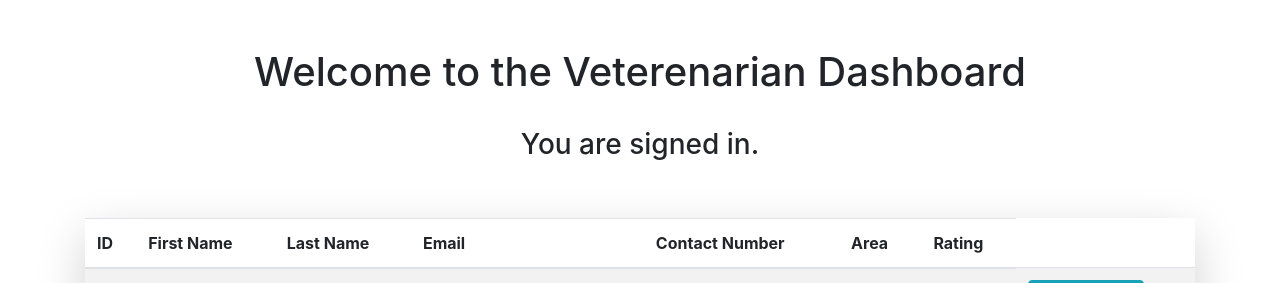
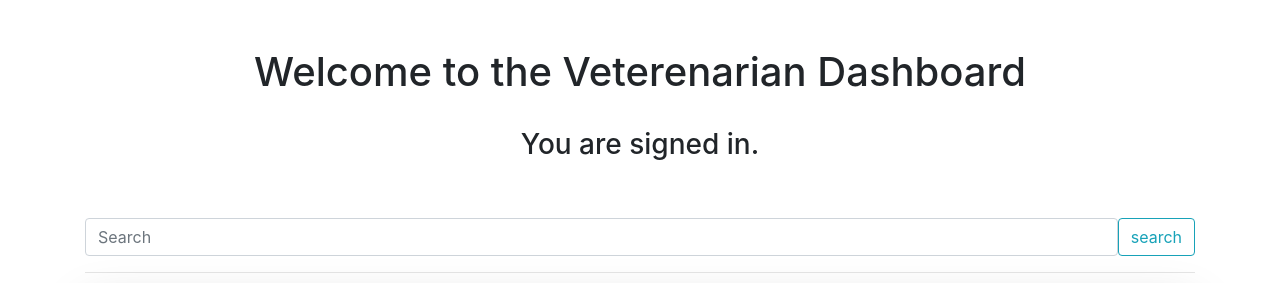
Before and after one commit to arik5233/FeedFormulation, a Flask app: page / in a window 1280 px wide. Shown: the part 56-339 px from the top of the page. Run offline with Flask 3, Linux system fonts and the light colour scheme; the visitor is signed in with stand-in values (Sample User, id 1); data comes from the database, SQL or seed files in the repository; some libraries are stand-ins or nearby versions.

Commit message:
Requirements satisfied

```diff
--- a/requirements.txt
+++ b/requirements.txt
@@ -14,6 +14,7 @@ jsonpointer==2.3
 jsonschema==4.17.3
 MarkupSafe==2.1.2
 matplotlib-inline==0.1.6
+nest-asyncio==1.5.6
 numpy==1.21.6
 prometheus-client==0.16.0
 prompt-toolkit==3.0.38
--- a/website/models.py
+++ b/website/models.py
@@ -10,4 +10,6 @@ class User(db.Model, UserMixin):
     password = db.Column(db.String(200))
     contact_num = db.Column(db.String(11))
     address = db.Column(db.String(500))
-    rating = db.Column(db.Integer, default=0)
+    rating_count = db.Column(db.Integer, default=0)
+    rating_sum = db.Column(db.Integer, default=0)
+    rating = db.Column(db.Float, default=0)
--- a/website/templates/home.html
+++ b/website/templates/home.html
@@ -1,5 +1,30 @@
-{% extends "base.html" %} {% block title %}Dashboard{% endblock %} {% block
-content %}
+{% extends "base.html" %} {% block title %}Dashboard{% endblock %}
+{% block head %}
+<link href="//maxcdn.bootstrapcdn.com/bootstrap/4.0.0/css/bootstrap.min.css" rel="stylesheet" id="bootstrap-css">
+<script src="//maxcdn.bootstrapcdn.com/bootstrap/4.0.0/js/bootstrap.min.js"></script>
+<script src="//cdnjs.cloudflare.com/ajax/libs/jquery/3.2.1/jquery.min.js"></script>
+
+<link href="https://cdnjs.cloudflare.com/ajax/libs/select2/4.0.6-rc.0/css/select2.min.css" rel="stylesheet" />
+<script src="https://cdnjs.cloudflare.com/ajax/libs/select2/4.0.6-rc.0/js/select2.min.js"></script>
+
+<script>
+    function ClearFields() {
+        document.getElementById("search").value = "";
+    }
+</script>
+
+<style>
+    .select2-container .select2-selection--single {
+        height: 34px !important;
+    }
+
+    .select2-container--default .select2-selection--single {
+        border: 1px solid #ccc !important;
+        border-radius: 0px !important;
+    }
+</style>
+{% endblock %}
+{% block content %}
 <br />
 <br />
 <h1 align="center">Welcome to the Veterenarian Dashboard</h1>
@@ -7,6 +32,30 @@ content %}
 <h3 align="center">You are signed in.</h3>
 <br />
 <br />
+<!-- <div class="row" style="justify-content: right;">
+    <form class="col-md-4" method="post" onclick="asd()">
+        <select class="select2" data-live-search="true" name="search_bar">
+            <option selected disabled hidden>Search</option>
+            {% for user in users %}
+                <option id="{{ user.id }}" value="{{ user.id }}" name="search_dropdown"><a href="/vet/{{ user.id }}">{{ user.id }}. {{ user.first_name }} {{ user.last_name }}</a></option>
+            {% endfor %}
+        </select>
+    </form>
+</div> -->
+<form method="POST">
+    <div class="input-group">
+        <datalist id="suggestions">
+            {% for user in users %}
+            <option name="search-options" id="{{ user.id }}">{{ user.id }}. {{ user.first_name }} {{ user.last_name }}
+            </option>
+            {% endfor %}
+        </datalist>
+        <input name="search" type="search" id="search-bar" class="form-control rounded" placeholder="Search"
+            aria-label="Search" aria-describedby="search-addon" autoComplete="on" list="suggestions" default="" />
+        <button type="submit" class="btn btn-outline-info" onclick="ClearFields()">search</button>
+    </div>
+</form>
+<hr>
 <!-- <div class="shadow p-3 mb-5 bg-body-tertiary rounded">Regular shadow</div> -->
 <!-- <div class="container shadow p-3 mb-5 bg-body-tertiary rounded"> -->
 <table class="table table-striped table-hover shadow-lg p-3 mb-5 bg-body-tertiary rounded">
@@ -30,10 +79,10 @@ content %}
             <td>{{ user.email }}</td>
             <td>{{ user.contact_num }}</td>
             <td>{{ user.address }}</td>
-            <td>{{ user.rating }}</td>
+            <td>{{ "%0.2f" | format(user.rating | float) }}</td>
 
             <td>
-                <a href="https://feed-formulation.onrender.com/vet/{{ user.id }}">
+                <a href="/vet/{{ user.id }}">
                     <button type="button" class="btn btn-info">View Profile</button></a>
             </td>
         </tr>
--- a/website/templates/wall.html
+++ b/website/templates/wall.html
@@ -76,7 +76,7 @@ endif %} {% block head %}
                 <b>Rating: </b>
             </label>
 
-            <p class="form-control" id="rating">{{obj.rating}}</p>
+            <p class="form-control" id="rating">{{ "%0.2f" | format(obj.rating | float) }}</p>
 
             <button class="btn btn-secondary" type="button" id="rating_btn" onclick="ratingg()">
                 Review
@@ -89,7 +89,7 @@ endif %} {% block head %}
                         <span class="field-label-info"></span>
                         <input type="hidden" id="selected_rating" name="selected_rating" value="0" required="required">
                     </label>
-                    <h2 class="bold rating-header" style="">
+                    <h2 class="bold rating-header">
                         <span class="selected-rating">0</span><small> / 5</small>
                     </h2>
                     <button name="rate" type="submit" class="btnrating btn btn-default btn-lg" data-attr="1"
--- a/website/templates/wall_norating.html
+++ b/website/templates/wall_norating.html
@@ -35,7 +35,7 @@ endif %} {% block head %}
                 <b>Rating: </b>
             </label>
 
-            <p class="form-control" id="rating">{{obj.rating}}</p>
+            <p class="form-control" id="rating">{{ "%0.2f" | format(obj.rating | float) }}</p>
             <br /><br />
         </fieldset>
     </div>
--- a/website/views.py
+++ b/website/views.py
@@ -1,8 +1,9 @@
-from flask import Blueprint, render_template , request, flash, redirect, url_for
+from flask import Blueprint, render_template , request, flash, redirect, url_for, jsonify
 from flask_login import login_required, current_user
 from .models import User
 from . import db
 from .calculate import calculate_feed
+import asyncio
 import json
 
 nutrients_quantity_dict = {}
@@ -10,15 +11,20 @@ nutrients_quantity_dict['hen'] = json.load(open('nutrients_quantity_dict.txt'))
 
 views = Blueprint('views', __name__)
 
-@views.route('/')
+@views.route('/', methods=['GET', 'POST'])
 @login_required
 def home():
     name = current_user.first_name
     users = User.query.all()
+    if request.method == 'POST':
+        target_id = int(request.form.get('search')[0])
+        print(target_id)
+        return redirect(url_for('views.user_profile', id=target_id))
+        # return redirect(url_for('views.user_profile', s_id))
     return render_template("home.html", user=current_user, name=name, users=users)
 
 @views.route('/calculate', methods=['GET', 'POST'])
-def calculate():
+async def calculate():
     global available_feeds, result, length, prices, animal
 
 # 'peaking', 'layer_2', 'layer_3', 'layer_4', 'layer_5'
@@ -52,7 +58,7 @@ def calculate():
             elif 72 < age <= 100:
                 kind = 'layer_5'
 
-            result, length = calculate_feed(kind, available_feeds)
+            result, length = await calculate_feed(kind, available_feeds)
 
             print(available_feeds, prices)
             flash('Calculation completed Successfully!', category='success')
@@ -104,18 +110,36 @@ def profile():
 @views.route('/vet/<int:id>', methods=['GET', 'POST'])
 @login_required
 def user_profile(id):
-    user = User.query.filter_by(id=id).first()
-    if user==current_user:
+    target_user = User.query.filter_by(id=id).first()
+
+    if target_user==current_user:
         return redirect(url_for('views.profile'))
     # if method is post, then retrieve the rating
     if request.method == 'POST':
-        rating = request.form.get('rate')
+        new_rating = request.form.get('rate')
         # add rating to the user
-        user.rating = int(rating)
-        db.session.commit()
-        flash('Review Submitted Successfully!', category='success')
-        return render_template("wall_norating.html", user=current_user, name=current_user.first_name, obj=user)
+        if new_rating != None:
+
+            target_user.rating_count += 1
+            total_rating = target_user.rating_sum + float(new_rating)
+            calculated_rating = total_rating / int(target_user.rating_count)
+            target_user.rating_sum = total_rating
+            target_user.rating = calculated_rating
+
+            db.session.commit()
+            flash(f'Review submitted successfully with { new_rating } stars.', category='success')
+            return render_template("wall_norating.html", user=current_user, name=current_user.first_name, obj=target_user)
         # return redirect(url_for('views.user_profile', user=current_user, name=current_user.first_name, obj=user))
+    return render_template("wall.html", user=current_user, name=current_user.first_name, obj=target_user)
 
 
-    return render_template("wall.html", user=current_user, name=current_user.first_name, obj=user)
+@views.route('/search')
+def search():
+    search_query = request.args.get('id')
+
+    result = User.query.filter_by(id=search_query).first()
+
+    if result:
+        return jsonify({'id': result.id, 'name': result.name + result.last_name, 'address': result.address, 'contact_num': result.contact_num, 'rating': result.rating})
+    else:
+        return jsonify({'error': 'ID not found'})
```
